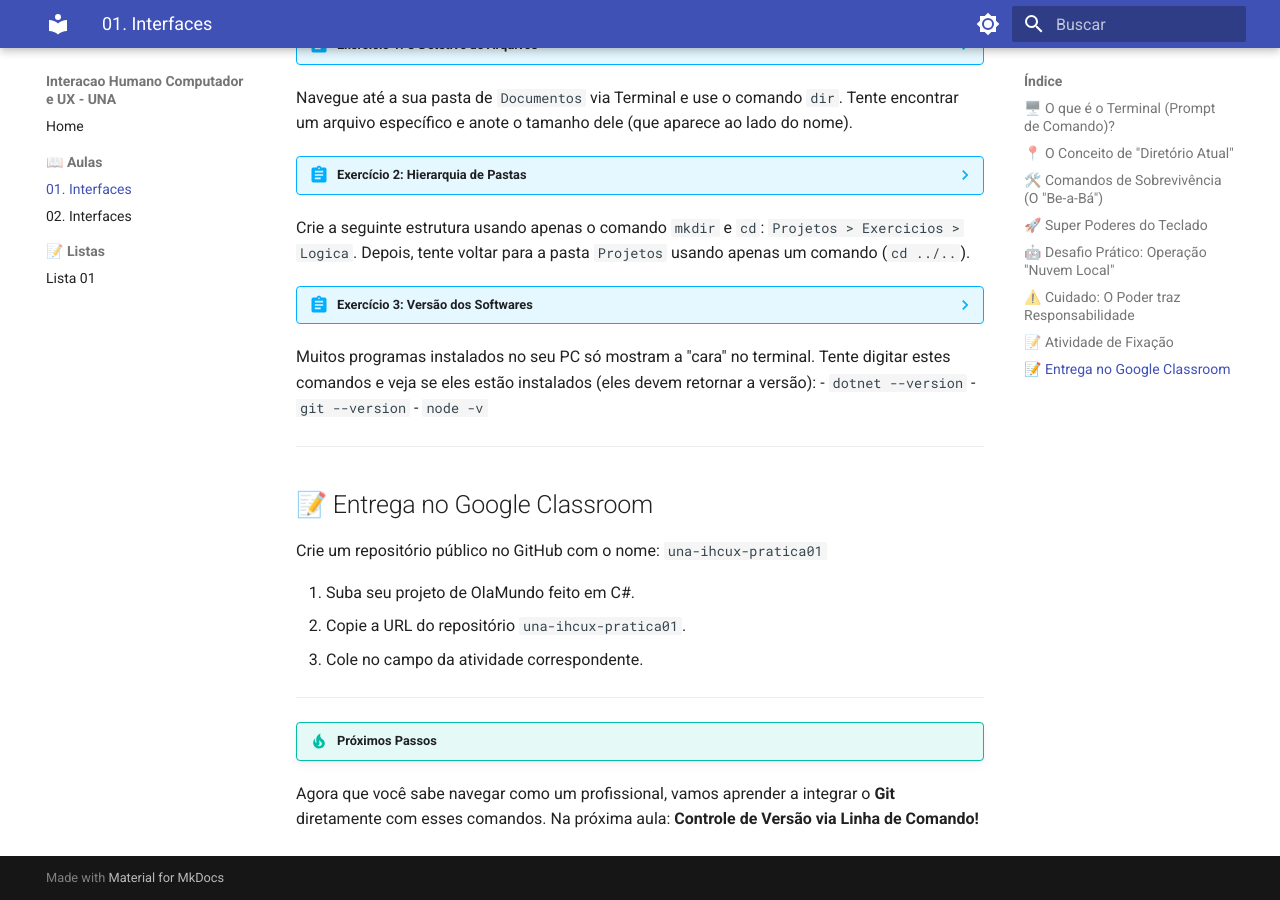
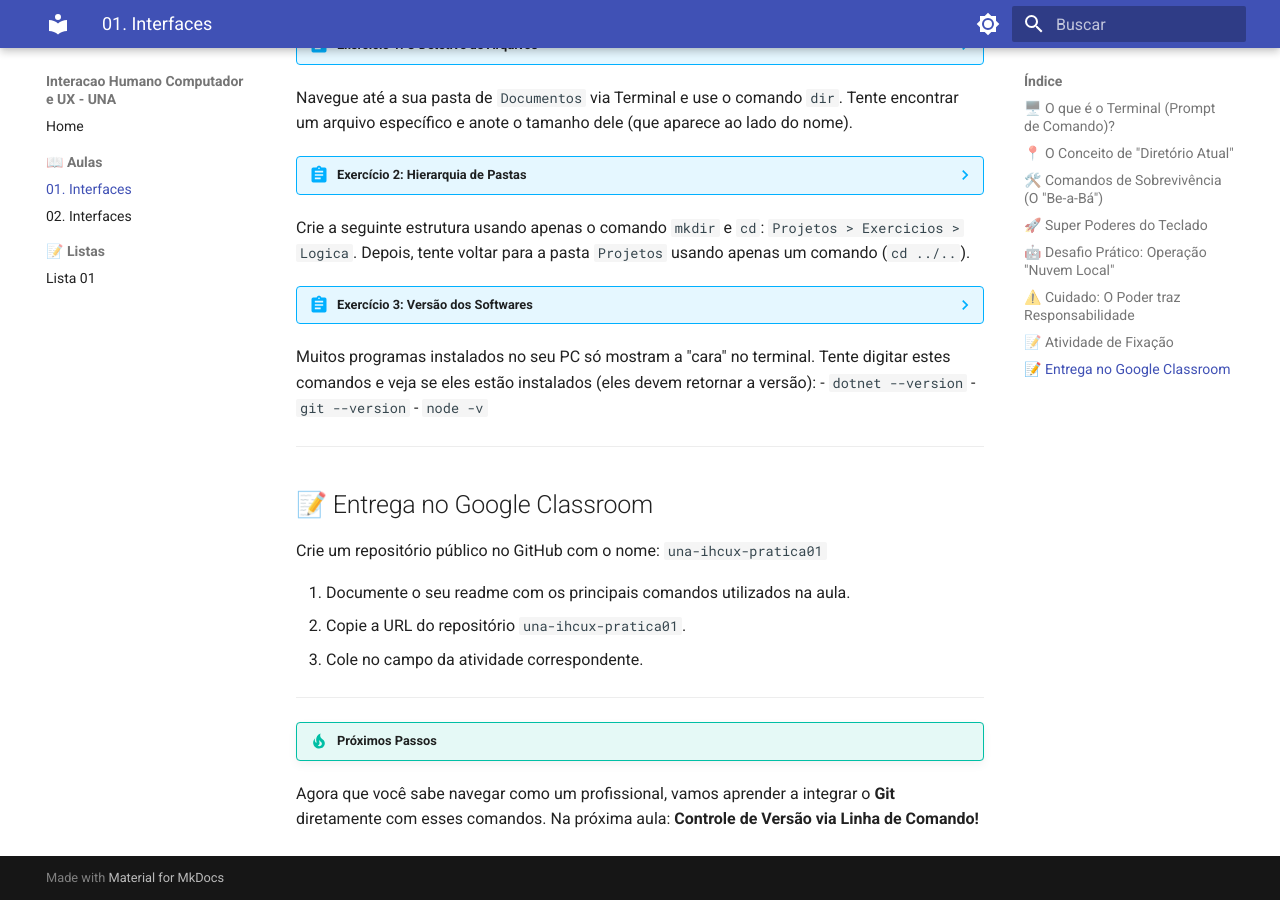
Before and after one commit to danhpaiva/una-ihcux-mkdocs-202601, an MkDocs documentation site: the page built from docs/aulas/01-aula.md, in a window 1280 px wide and 900 px high, scrolled down 2558 px. Built offline with MkDocs 1.6.1 and Material for MkDocs 9.7.7, drawn with Linux system fonts in a browser that asks for light colours.

Commit message:
feat: add files

```diff
--- a/docs/aulas/01-aula.md
+++ b/docs/aulas/01-aula.md
@@ -95,7 +95,7 @@ Muitos programas instalados no seu PC só mostram a "cara" no terminal. Tente di
 Crie um repositório público no GitHub com o nome:
 `una-ihcux-pratica01`
 
-0. Suba seu projeto de OlaMundo feito em C#.
+0. Documente o seu readme com os principais comandos utilizados na aula.
 1. Copie a URL do repositório `una-ihcux-pratica01`.
 2. Cole no campo da atividade correspondente.
 
```
